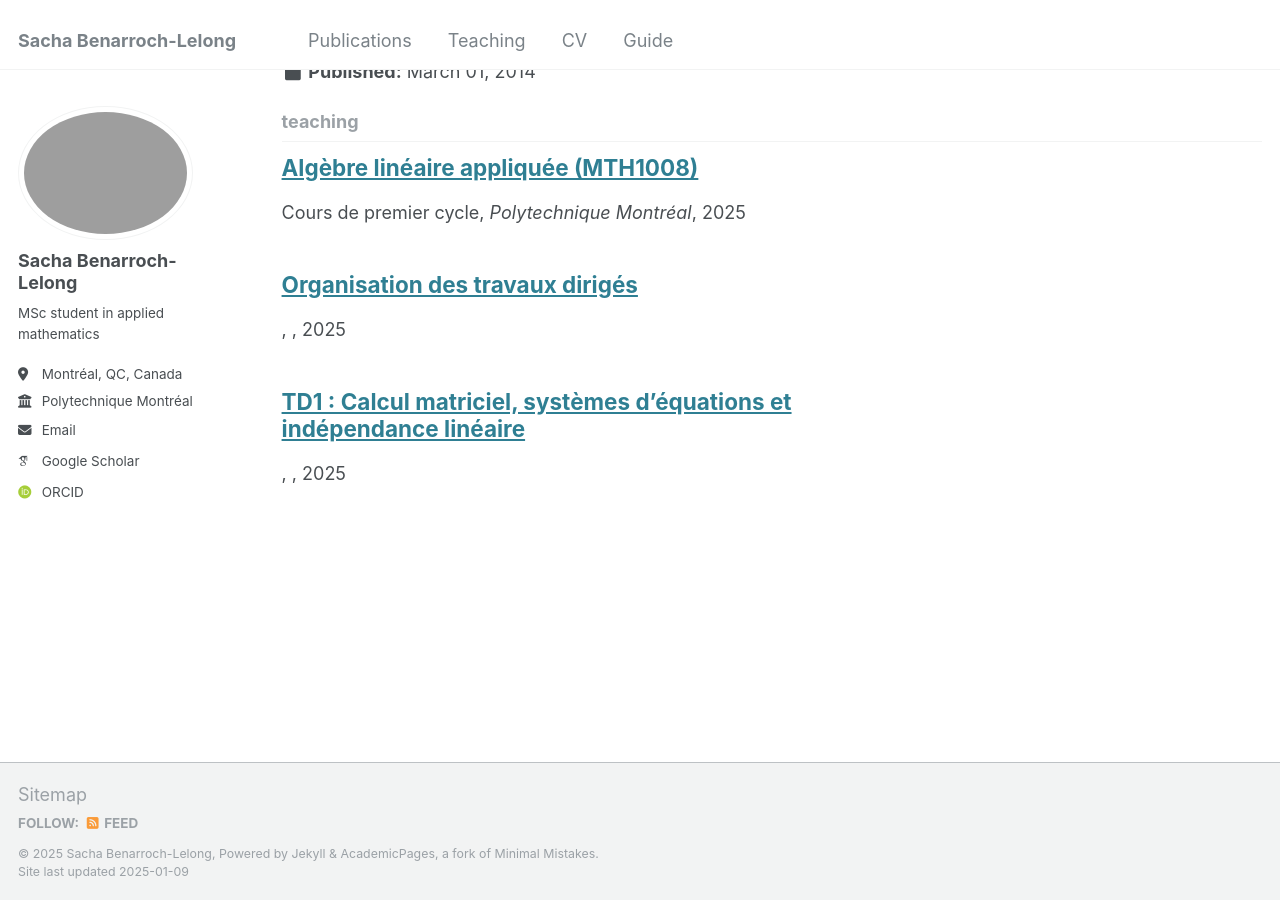
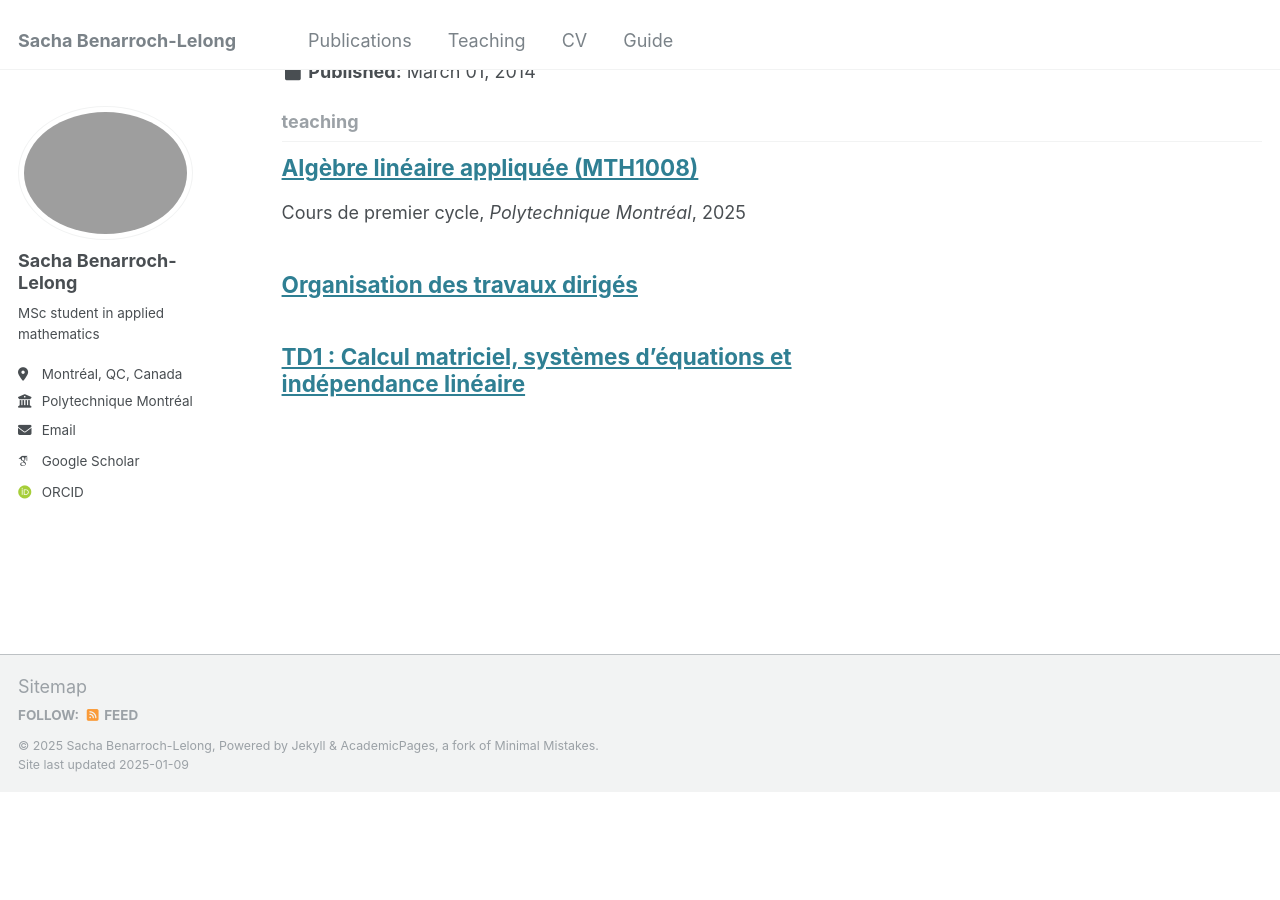
Before and after one commit to sblelong/sblelong.github.io, a Jekyll site: the page built from _pages/collection-archive.html, in a window 1280 px wide and 900 px high, scrolled down 1150 px. Built offline with Jekyll 4.4.1, drawn with Linux system fonts in a browser that asks for light colours; some web fonts are replaced; after the commit the page ends 1942 px from its top, so only the background shows below that.

Commit message:
remove metadata on teaching pages

```diff
--- a/_includes/archive-single.html
+++ b/_includes/archive-single.html
@@ -35,7 +35,10 @@
     {% endif %}
 
     {% if post.collection == 'teaching' %}
+    {% if post.title contains 'TD' or post.title contains 'Organisation' %}
+    {% else %}
     <p> {{ post.type }}, <i>{{ post.venue }}</i>, {{ post.date | default: "1900-01-01" | date: "%Y" }} </p>
+    {% endif %}
     {% elsif post.collection == 'publications' %}
     <p>Published in <i>{{ post.venue }}</i>, {{ post.date | default: "1900-01-01" | date: "%Y" }} </p>
     {% elsif post.date %}
```
